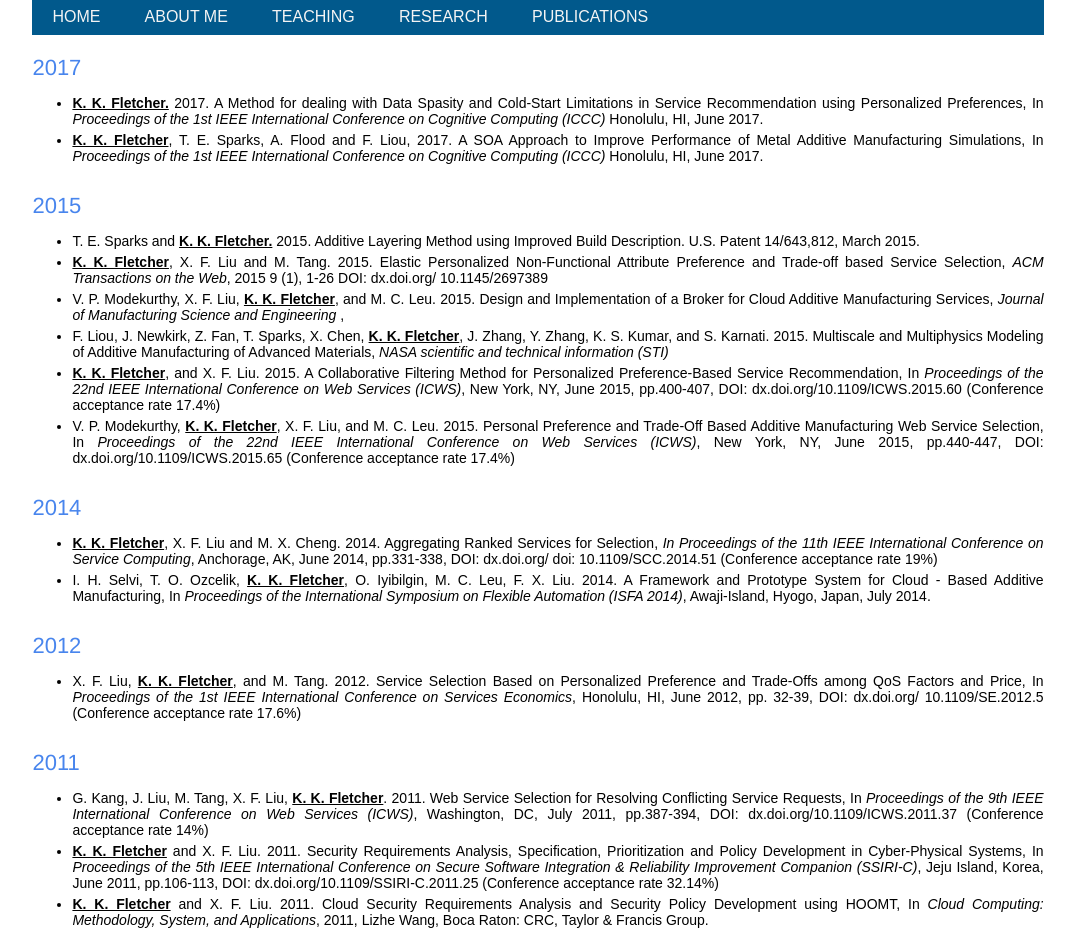
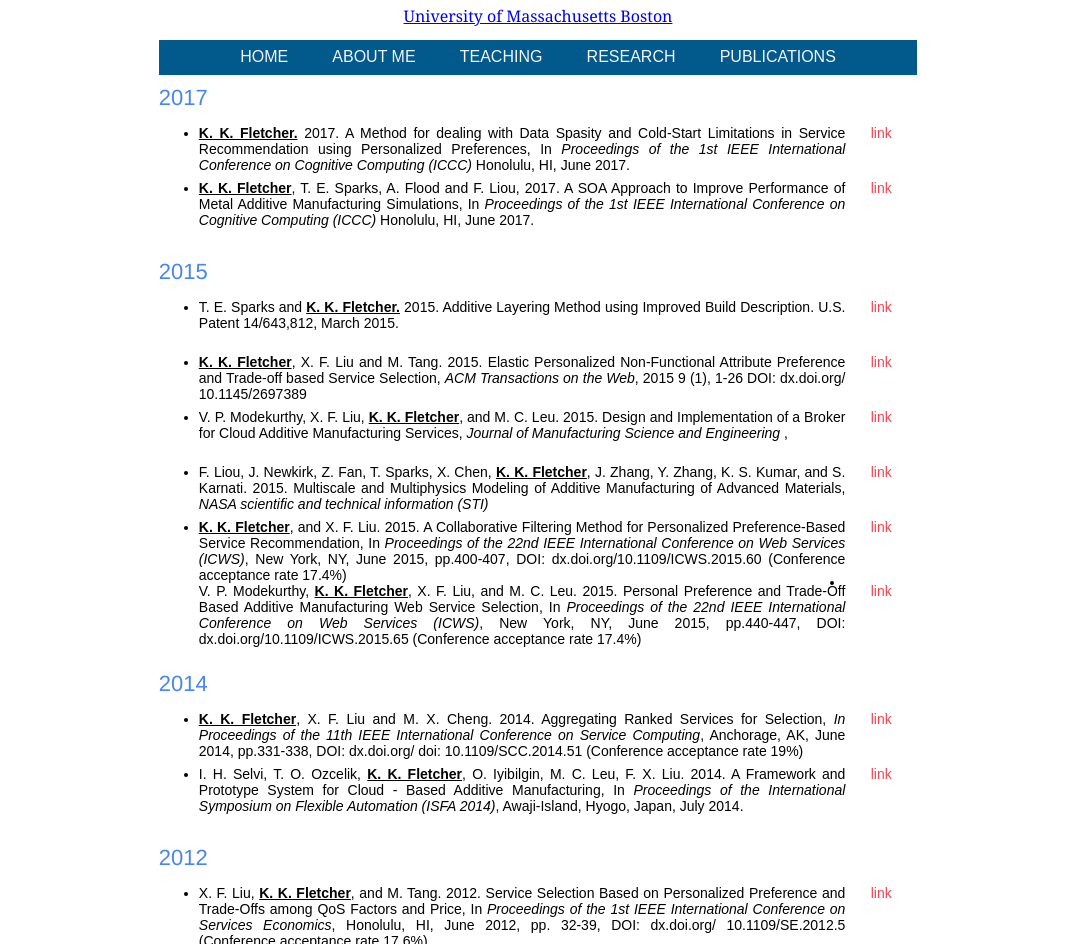
Before and after one commit to wishnoo/Project_Liberty, a plain HTML site: page publications.html in a window 1280 px wide. Shown: the part 114-1058 px from the top of the page, without its empty margins (102-1177 px from the left). Drawn offline with Linux system fonts and the light colour scheme.

Commit message:
Changes to header and publication page acc to professor

```diff
--- a/css/style.css
+++ b/css/style.css
@@ -1,13 +1,13 @@
 /* Global */
 .container{
-    width: 80%;
+    width: 60%;
     margin: auto;
     overflow: hidden;
 }
 
 /* Header */
 header{
-	padding-top: 10px;
+	/* padding-top: 10px; */
     min-height: 70px;
 	/* border-top: #0753f57e 8px solid; */
 	font: 15px/1.5 Arial, Helvetica,sans-serif;
@@ -63,10 +63,10 @@ header nav{
     background: #01598c;
     float: left;
     margin-top: 10px;
-    margin-bottom: 10px;
     width: 100%;
     min-height: 30px;
-    padding-top: 5px;
+	padding-top: 5px;
+	text-align: center;
 }
 
 header a:hover, #branding a:hover{
@@ -117,8 +117,10 @@ header a:hover, #branding a:hover{
 	font-size: 14px;
 }
 
-#page-wrap li a:hover {
-	background-color: #4885ed;
+#page-wrap a:hover {
+	/* background-color: #4885ed; */
+	font-weight: bold;
+	text-decoration: underline;
 }
 
 #page-wrap img {
@@ -137,10 +139,16 @@ header a:hover, #branding a:hover{
 	font-size: 14px;
 }
 
+.paragraph a{
+	text-decoration: none;
+	/* font-weight: bold; */
+	color:#f34352;
+}
+
 #page-wrap
 {
      /* width: 800px; */
-     width: 80%;
+     width: 60%;
      /* margin: 0 auto; */
 	 margin: auto;
 	 overflow: hidden;
@@ -164,6 +172,8 @@ header a:hover, #branding a:hover{
 	font-weight: normal;
 	padding-top: 10px;
 }
+
+
 
 .img2
 {
@@ -208,6 +218,30 @@ strong
 	text-decoration: underline;
 }
 
+/* Publication li style */
+
+.publication a{
+	text-decoration: none;
+	color:#f34352;
+}
+
+.publication li {
+	min-height: 50px;
+}
+
+.one-col{
+	float: left;
+	width: 90%;
+	/* min-height: 50px; */
+}
+
+.two-col{
+	float: left;
+	width: 10%;
+	/* min-height: 50px; */
+	text-align: center;
+}
+
 /* Footer */
 footer{
     padding: .5px;
@@ -216,7 +250,7 @@ footer{
     color: #ffffff;
     text-align: center;
     background: #01598c;
-    width: 80%;
+    width: 60%;
     /* position:fixed;
     bottom:0;
 	left:10%; */
--- a/publications.html
+++ b/publications.html
@@ -14,13 +14,9 @@
 		<!-- Header with the nav bar -->
 		<header>
 				<div class="container">
-					<div id="branding">
-						<h1><a href="./index.html">Kenneth Fletcher</a></h1>
-						<h2><a href="https://www.cs.umb.edu/">Department of Computer Science</a></h2>
-					</div>
-					<div id="logo">
-						<a href="https://www.umb.edu/"><img src="images/umass_boston_logo.png" alt="logo"></a>
-					</div>
+					<div class="title">Kenneth K. Fletcher, Ph.D.</div>
+					<div class="subText">Assistant Professor of Computer Science</div>
+					<div class="subText1"><a href="http://www.umb.edu">University of Massachusetts Boston</a></div>
 					<nav >
 						<ul>
 							<li><a href="index.html">Home</a></li>
@@ -34,35 +30,46 @@
 			</header>
 	    <div id="page-wrap">
 			<div class="topicTitle">2017</div>
+			<div class="publication">
 				<ul>
-				<li><strong>K. K. Fletcher.</strong> 2017. A Method for dealing with Data Spasity and Cold-Start Limitations in Service Recommendation using Personalized Preferences, In <i> Proceedings of the 1st IEEE International Conference on Cognitive Computing (ICCC) </i> Honolulu, HI, June 2017.</li>
-  				<li><strong>K. K. Fletcher</strong>, T. E. Sparks, A. Flood and F. Liou, 2017. A SOA Approach to Improve Performance of Metal Additive Manufacturing Simulations, In <i> Proceedings of the 1st IEEE International Conference on Cognitive Computing (ICCC) </i> Honolulu, HI, June 2017.</li>
+					<li><span class="one-col"><strong>K. K. Fletcher.</strong> 2017. A Method for dealing with Data Spasity and Cold-Start Limitations in Service Recommendation using Personalized Preferences, In <i> Proceedings of the 1st IEEE International Conference on Cognitive Computing (ICCC) </i> Honolulu, HI, June 2017.</span><a class="two-col" href="./pdf.pdf" >link</a></li>
+					<li><span class="one-col"><strong>K. K. Fletcher</strong>, T. E. Sparks, A. Flood and F. Liou, 2017. A SOA Approach to Improve Performance of Metal Additive Manufacturing Simulations, In <i> Proceedings of the 1st IEEE International Conference on Cognitive Computing (ICCC) </i> Honolulu, HI, June 2017.</span><a class="two-col" href="./pdf.pdf" >link</a></li>
 				</ul>
+			</div>
 			<div class="topicTitle">2015</div>
+			<div class="publication">
 				<ul>
-				<li>T. E. Sparks and <strong>K. K. Fletcher.</strong> 2015. Additive Layering Method using Improved Build Description. U.S. Patent 14/643,812, March 2015.</li>
-  				<li><strong>K. K. Fletcher</strong>, X. F. Liu and M. Tang. 2015. Elastic Personalized Non-Functional Attribute Preference and Trade-off based Service Selection, <i>ACM Transactions on the Web</i>, 2015 9 (1), 1-26 DOI: dx.doi.org/ 10.1145/2697389</li>
-  				<li>V. P. Modekurthy, X. F. Liu, <strong>K. K. Fletcher</strong>, and M. C. Leu. 2015. Design and Implementation of a Broker for Cloud Additive Manufacturing Services, <i>Journal of Manufacturing Science and Engineering </i>,</li>
-                <li>F. Liou, J. Newkirk, Z. Fan, T. Sparks, X. Chen, <strong>K. K. Fletcher</strong>, J. Zhang, Y. Zhang, K. S. Kumar, and S. Karnati. 2015. Multiscale and Multiphysics Modeling of Additive Manufacturing of Advanced Materials, <i>NASA scientific and technical information (STI)</i></li>
-                <li><strong>K. K. Fletcher</strong>, and X. F. Liu. 2015. A Collaborative Filtering Method for Personalized Preference-Based Service Recommendation, In <i>Proceedings of the 22nd IEEE International Conference on Web Services (ICWS)</i>, New York, NY, June 2015, pp.400-407, DOI: dx.doi.org/10.1109/ICWS.2015.60 (Conference acceptance rate 17.4%)</li>
-                <li>V. P. Modekurthy, <strong>K. K. Fletcher</strong>, X. F. Liu, and M. C. Leu. 2015. Personal Preference and Trade-Off Based Additive Manufacturing Web Service Selection, In <i>Proceedings of the 22nd IEEE International Conference on Web Services (ICWS)</i>, New York, NY, June 2015, pp.440-447, DOI: dx.doi.org/10.1109/ICWS.2015.65 (Conference acceptance rate 17.4%)</li>
+					<li><span class="one-col">T. E. Sparks and <strong>K. K. Fletcher.</strong> 2015. Additive Layering Method using Improved Build Description. U.S. Patent 14/643,812, March 2015.</span><a class="two-col" href="./pdf.pdf" >link</a></li>
+					<li><span class="one-col"><strong>K. K. Fletcher</strong>, X. F. Liu and M. Tang. 2015. Elastic Personalized Non-Functional Attribute Preference and Trade-off based Service Selection, <i>ACM Transactions on the Web</i>, 2015 9 (1), 1-26 DOI: dx.doi.org/ 10.1145/2697389</span><a class="two-col" href="./pdf.pdf" >link</a></li>
+					<li><span class="one-col">V. P. Modekurthy, X. F. Liu, <strong>K. K. Fletcher</strong>, and M. C. Leu. 2015. Design and Implementation of a Broker for Cloud Additive Manufacturing Services, <i>Journal of Manufacturing Science and Engineering </i>,</span><a class="two-col" href="./pdf.pdf" >link</a></li>
+					<li><span class="one-col">F. Liou, J. Newkirk, Z. Fan, T. Sparks, X. Chen, <strong>K. K. Fletcher</strong>, J. Zhang, Y. Zhang, K. S. Kumar, and S. Karnati. 2015. Multiscale and Multiphysics Modeling of Additive Manufacturing of Advanced Materials, <i>NASA scientific and technical information (STI)</i></span><a class="two-col" href="./pdf.pdf" >link</a></li>
+					<li><span class="one-col"><strong>K. K. Fletcher</strong>, and X. F. Liu. 2015. A Collaborative Filtering Method for Personalized Preference-Based Service Recommendation, In <i>Proceedings of the 22nd IEEE International Conference on Web Services (ICWS)</i>, New York, NY, June 2015, pp.400-407, DOI: dx.doi.org/10.1109/ICWS.2015.60 (Conference acceptance rate 17.4%)</span><a class="two-col" href="./pdf.pdf" >link</a></li>
+					<li><span class="one-col">V. P. Modekurthy, <strong>K. K. Fletcher</strong>, X. F. Liu, and M. C. Leu. 2015. Personal Preference and Trade-Off Based Additive Manufacturing Web Service Selection, In <i>Proceedings of the 22nd IEEE International Conference on Web Services (ICWS)</i>, New York, NY, June 2015, pp.440-447, DOI: dx.doi.org/10.1109/ICWS.2015.65 (Conference acceptance rate 17.4%)</span><a class="two-col" href="./pdf.pdf" >link</a></li>
 				</ul>
+				<br>
+			</div>
 			<div class="topicTitle">2014</div>
+			<div class="publication">
 				<ul>
-				<li><strong>K. K. Fletcher</strong>, X. F. Liu and M. X. Cheng. 2014. Aggregating Ranked Services for Selection, <i>In Proceedings of the 11th IEEE International Conference on Service Computing</i>, Anchorage, AK, June 2014, pp.331-338, DOI: dx.doi.org/ doi: 10.1109/SCC.2014.51 (Conference acceptance rate 19%)</li>
-  				<li>I. H. Selvi, T. O. Ozcelik, <strong>K. K. Fletcher</strong>, O. Iyibilgin, M. C. Leu, F. X. Liu. 2014. A Framework and Prototype System for Cloud - Based Additive Manufacturing, In <i>Proceedings of the International Symposium on Flexible Automation (ISFA 2014)</i>, Awaji-Island, Hyogo, Japan, July 2014.</li>
+					<li><span class="one-col"><strong>K. K. Fletcher</strong>, X. F. Liu and M. X. Cheng. 2014. Aggregating Ranked Services for Selection, <i>In Proceedings of the 11th IEEE International Conference on Service Computing</i>, Anchorage, AK, June 2014, pp.331-338, DOI: dx.doi.org/ doi: 10.1109/SCC.2014.51 (Conference acceptance rate 19%)</span><a class="two-col" href="./pdf.pdf" >link</a></li>
+					<li><span class="one-col">I. H. Selvi, T. O. Ozcelik, <strong>K. K. Fletcher</strong>, O. Iyibilgin, M. C. Leu, F. X. Liu. 2014. A Framework and Prototype System for Cloud - Based Additive Manufacturing, In <i>Proceedings of the International Symposium on Flexible Automation (ISFA 2014)</i>, Awaji-Island, Hyogo, Japan, July 2014.</span><a class="two-col" href="./pdf.pdf" >link</a></li>
 				</ul>
+			</div>
 			<div class="topicTitle">2012</div>
+			<div class="publication">
 				<ul>
-				<li>X. F. Liu, <strong>K. K. Fletcher</strong>, and M. Tang. 2012. Service Selection Based on Personalized Preference and Trade-Offs among QoS Factors and Price, In <i>Proceedings of the 1st IEEE International Conference on Services Economics</i>, Honolulu, HI, June 2012, pp. 32-39, DOI: dx.doi.org/ 10.1109/SE.2012.5 (Conference acceptance rate 17.6%)</li>
+					<li><span class="one-col">X. F. Liu, <strong>K. K. Fletcher</strong>, and M. Tang. 2012. Service Selection Based on Personalized Preference and Trade-Offs among QoS Factors and Price, In <i>Proceedings of the 1st IEEE International Conference on Services Economics</i>, Honolulu, HI, June 2012, pp. 32-39, DOI: dx.doi.org/ 10.1109/SE.2012.5 (Conference acceptance rate 17.6%)</span><a class="two-col" href="./pdf.pdf" >link</a></li>
 				</ul>
+			</div>
 			<div class="topicTitle">2011</div>
+			<div class="publication">
 				<ul>
-				<li>G. Kang, J. Liu, M. Tang, X. F. Liu, <strong>K. K. Fletcher</strong>. 2011. Web Service Selection for Resolving Conflicting Service Requests, In <i>Proceedings of the 9th IEEE International Conference on Web Services (ICWS)</i>, Washington, DC, July 2011, pp.387-394, DOI: dx.doi.org/10.1109/ICWS.2011.37 (Conference acceptance rate 14%)</li>
-  				<li><strong>K. K. Fletcher</strong> and X. F. Liu. 2011. Security Requirements Analysis, Specification, Prioritization and Policy Development in Cyber-Physical Systems, In <i>Proceedings of the 5th IEEE International Conference on Secure Software Integration & Reliability Improvement Companion (SSIRI-C)</i>, Jeju Island, Korea, June 2011, pp.106-113, DOI: dx.doi.org/10.1109/SSIRI-C.2011.25 (Conference acceptance rate 32.14%)</li>
-                <li><strong>K. K. Fletcher</strong> and X. F. Liu. 2011. Cloud Security Requirements Analysis and Security Policy Development using HOOMT, In <i>Cloud Computing: Methodology, System, and Applications</i>, 2011, Lizhe Wang, Boca Raton: CRC, Taylor & Francis Group.</li>
+					<li><span class="one-col">G. Kang, J. Liu, M. Tang, X. F. Liu, <strong>K. K. Fletcher</strong>. 2011. Web Service Selection for Resolving Conflicting Service Requests, In <i>Proceedings of the 9th IEEE International Conference on Web Services (ICWS)</i>, Washington, DC, July 2011, pp.387-394, DOI: dx.doi.org/10.1109/ICWS.2011.37 (Conference acceptance rate 14%)</span><a class="two-col" href="./pdf.pdf" >link</a></li>
+					<li><span class="one-col"><strong>K. K. Fletcher</strong> and X. F. Liu. 2011. Security Requirements Analysis, Specification, Prioritization and Policy Development in Cyber-Physical Systems, In <i>Proceedings of the 5th IEEE International Conference on Secure Software Integration & Reliability Improvement Companion (SSIRI-C)</i>, Jeju Island, Korea, June 2011, pp.106-113, DOI: dx.doi.org/10.1109/SSIRI-C.2011.25 (Conference acceptance rate 32.14%)</span><a class="two-col" href="./pdf.pdf" >link</a></li>
+					<li><span class="one-col"><strong>K. K. Fletcher</strong> and X. F. Liu. 2011. Cloud Security Requirements Analysis and Security Policy Development using HOOMT, In <i>Cloud Computing: Methodology, System, and Applications</i>, 2011, Lizhe Wang, Boca Raton: CRC, Taylor & Francis Group.</span><a class="two-col" href="./pdf.pdf" >link</a></li>
 				</ul>
-
+			</div>
+			<br><br>
 		</div>
 		<footer>
 				<p>
```
Also changed, not shown: about.html (+3 -7 lines), index.html (+6 -10 lines), research.html (+3 -7 lines), teaching.html (+3 -7 lines), 1 other file. Lines whose indentation alone changed are shown as unchanged.
